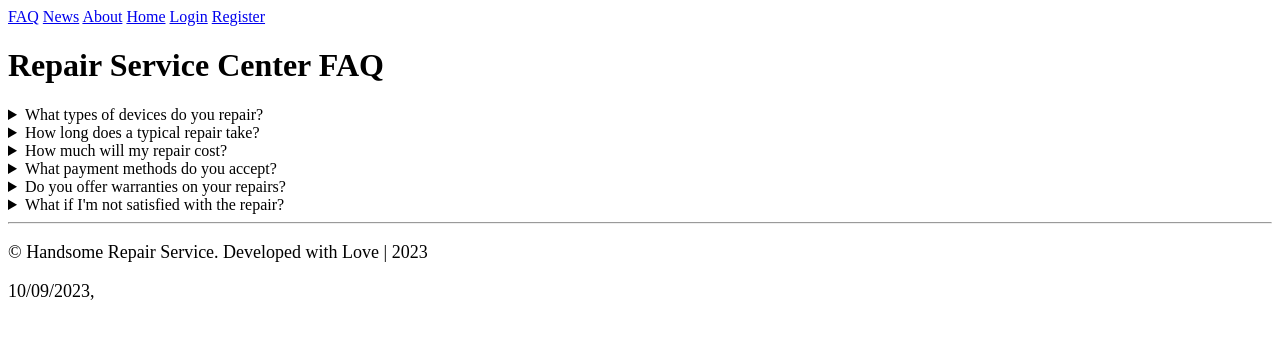
After one commit to tarasenkofedor/PythonWeb_Sem5, a Django app: page /info/faq in a window 1280 px wide. The commit adds this page. Shown: the top 339 px of the page. Run offline with Django 4.2, Linux system fonts and the light colour scheme; data that the repository does not hold is empty.

Commit message:
feat: add faq page

```diff
--- /dev/null
+++ b/info_service/templates/info_service/faq.html
@@ -0,0 +1,45 @@
+{% extends 'repair_service/snippets/base.html' %}
+
+{% block title %}FAQ{% endblock %}
+
+{% block content %}
+    <header>
+        <h1>Repair Service Center FAQ</h1>
+    </header>
+    <main>
+        <details>
+            <summary>What types of devices do you repair?</summary>
+            <p>We repair a wide range of devices, including smartphones, laptops, tablets, and more. Feel free to
+                contact us with specific inquiries.</p>
+        </details>
+
+        <details>
+            <summary>How long does a typical repair take?</summary>
+            <p>The repair time can vary depending on the type and extent of the damage. We strive to complete most
+                repairs within 24-48 hours.</p>
+        </details>
+
+        <details>
+            <summary>How much will my repair cost?</summary>
+            <p>The cost of repair depends on the device and the extent of the damage. We provide free estimates, so
+                bring your device in for an assessment.</p>
+        </details>
+
+        <details>
+            <summary>What payment methods do you accept?</summary>
+            <p>We accept cash, credit cards, and mobile payment apps for your convenience.</p>
+        </details>
+
+        <details>
+            <summary>Do you offer warranties on your repairs?</summary>
+            <p>Yes, we provide a limited warranty on our repair services. Please ask for details when you bring in your
+                device.</p>
+        </details>
+
+        <details>
+            <summary>What if I'm not satisfied with the repair?</summary>
+            <p>We aim for customer satisfaction. If you encounter any issues after a repair, please contact us, and we
+                will address it promptly.</p>
+        </details>
+    </main>
+{% endblock %}
--- a/info_service/urls.py
+++ b/info_service/urls.py
@@ -6,5 +6,6 @@ app_name = 'info_service'
 urlpatterns = [
     path('about', views.about_company, name='about_company'),
     path('news', views.news_list, name='news_list'),
-    path('news/<int:id>/', views.news_by_id, name='news_detail')
+    path('news/<int:id>/', views.news_by_id, name='news_detail'),
+    path('faq', views.faq_list, name='faq')
 ]
--- a/info_service/views.py
+++ b/info_service/views.py
@@ -18,3 +18,7 @@ def news_list(request):
 def news_by_id(request, id):
     news = get_object_or_404(News, id=id)
     return render(request, 'info_service/news_detail.html', {'news': news})
+
+
+def faq_list(request):
+    return render(request, 'info_service/faq.html')
--- a/repair_service/templates/repair_service/snippets/base.html
+++ b/repair_service/templates/repair_service/snippets/base.html
@@ -2,9 +2,9 @@
 {% load time_tag %}
 
 <head>
-    <link rel="stylesheet" href="{% static 'repair_service/css/snippets/base.css' %}">
-    <link href="https://cdn.jsdelivr.net/npm/bootstrap@5.3.0-alpha3/dist/css/bootstrap.min.css" rel="stylesheet"
-          integrity="sha384-KK94CHFLLe+nY2dmCWGMq91rCGa5gtU4mk92HdvYe+M/SXH301p5ILy+dN9+nJOZ" crossorigin="anonymous">
+{#    <link rel="stylesheet" href="{% static 'repair_service/css/snippets/base.css' %}">#}
+{#    <link href="https://cdn.jsdelivr.net/npm/bootstrap@5.3.0-alpha3/dist/css/bootstrap.min.css" rel="stylesheet"#}
+{#          integrity="sha384-KK94CHFLLe+nY2dmCWGMq91rCGa5gtU4mk92HdvYe+M/SXH301p5ILy+dN9+nJOZ" crossorigin="anonymous">#}
     {% block links %}{% endblock %}
     <title>{% block title %}{% endblock %}</title>
 </head>
@@ -16,6 +16,7 @@
             {% endif %}
         </h5>
         <nav class="my-2 my-md-0 mr-md-3 ms-auto">
+            <a class="p-2 text-dark" href="/info/faq">FAQ</a>
             <a class="p-2 text-dark" href="/info/news">News</a>
             <a class="p-2 text-dark" href="/info/about">About</a>
             {% if request.user.is_superuser %}
@@ -40,7 +41,7 @@
 <footer style="min-height: 100px;background-color: white; color: black">
     <hr>
     <div class="d-flex flex-row align-items-center footer" style="font-size: 18px">
-        <p class="m-auto" style="color: black">Handsome Repair Service. Developed with Love | 2023 </p>
+        <p class="m-auto" style="color: black">&copy; Handsome Repair Service. Developed with Love | 2023 </p>
         <p>{% current_time %}</p>
     </div>
 </footer>
```
Also changed, not shown: info_service/templates/info_service/about.html (+6 -11 lines), info_service/templates/info_service/news.html (+6 -10 lines), info_service/templates/info_service/news_detail.html (+7 -5 lines), db.sqlite3.
